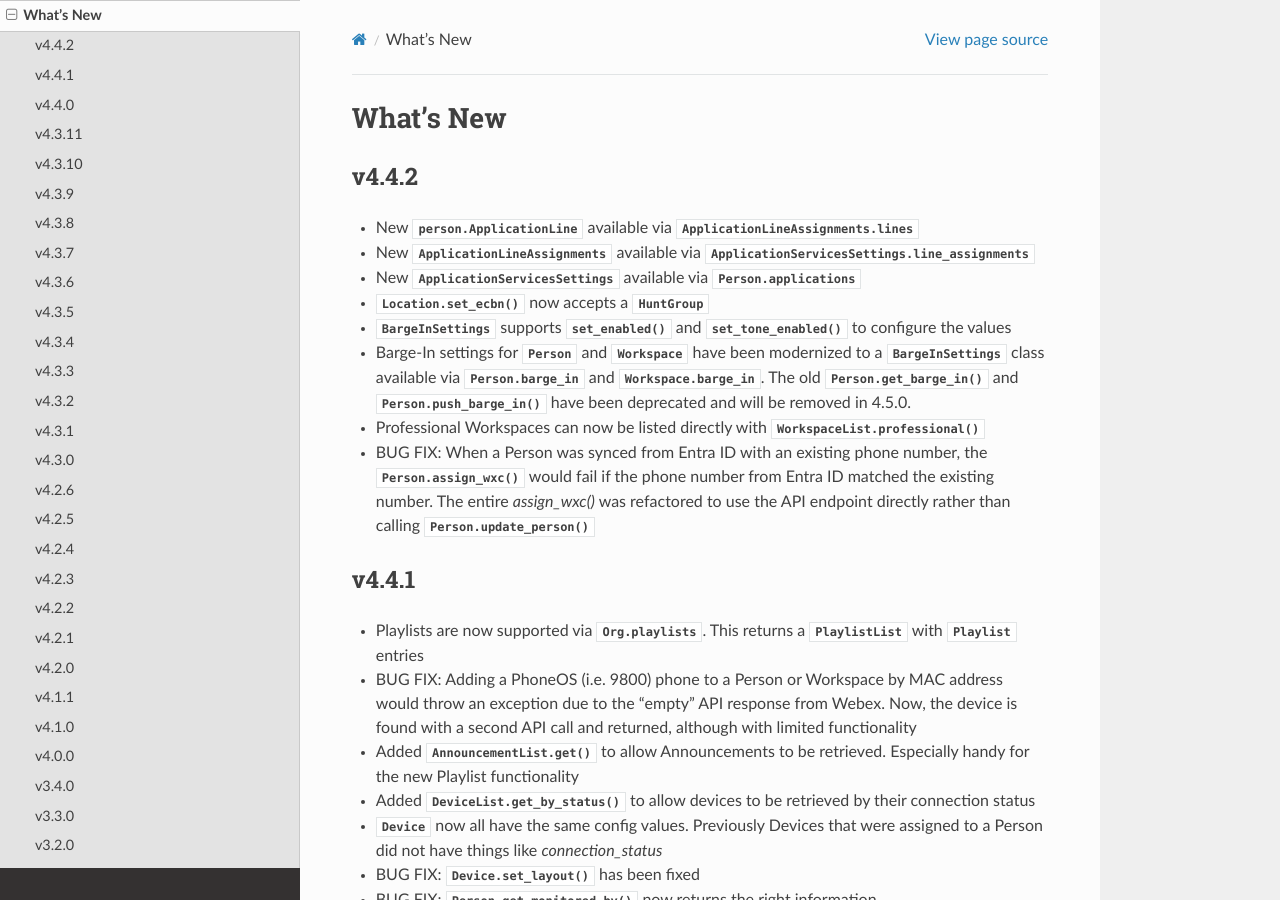
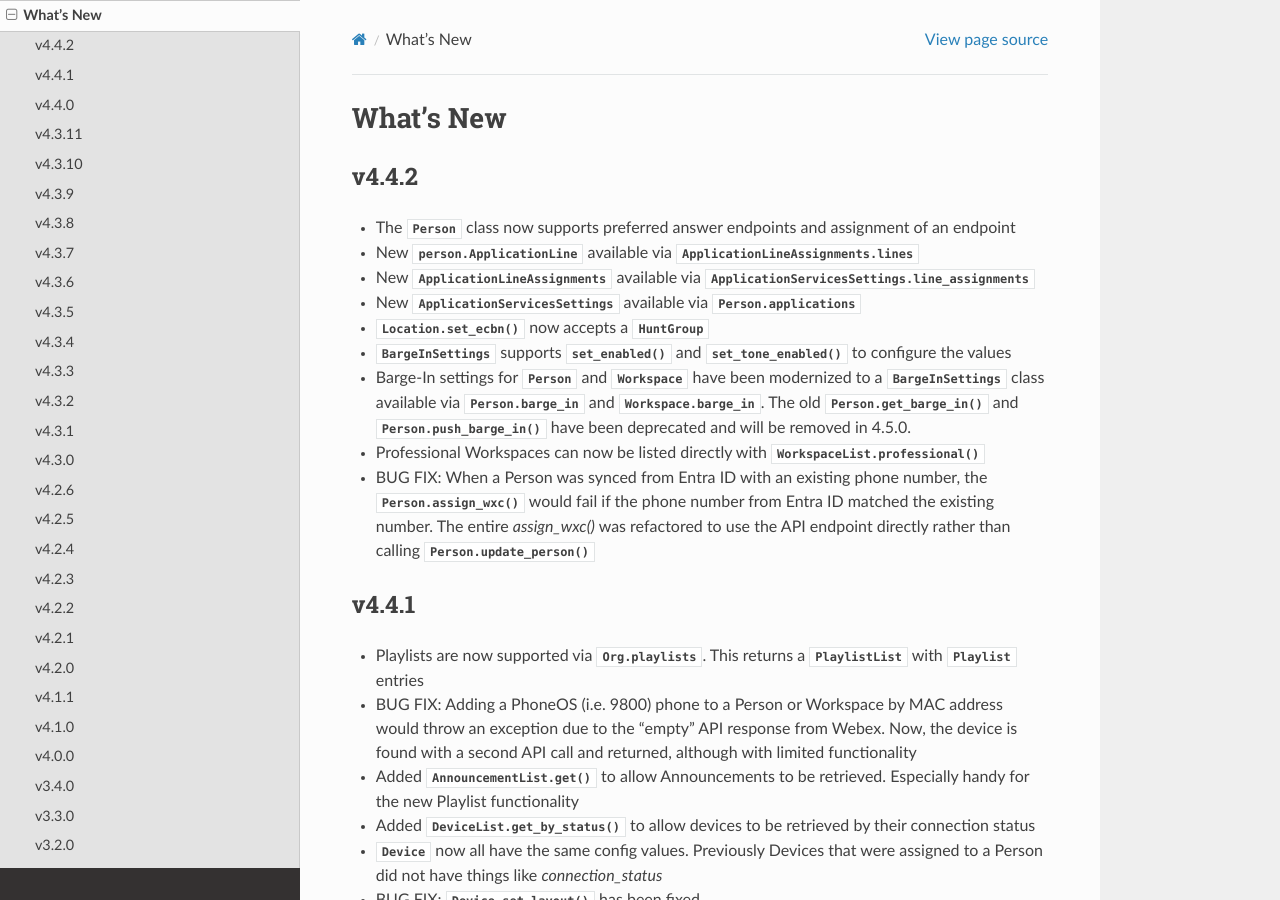
Before and after one commit to kctrey/wxcadm, a Sphinx documentation site: the page built from docs/source/whatsnew.rst, in a window 1280 px wide and 900 px high. Built offline with Sphinx 7.4.7 and the Read the Docs theme 3.1.0, drawn with Linux system fonts in a browser that asks for light colours.

Commit message:
feat:Preferred Answer Endpoint

```diff
--- a/docs/source/whatsnew.rst
+++ b/docs/source/whatsnew.rst
@@ -5,6 +5,7 @@ What's New
 
 v4.4.2
 ------
+- The :class:`~.person.Person` class now supports preferred answer endpoints and assignment of an endpoint
 - New :class:`.person.ApplicationLine` available via :attr:`ApplicationLineAssignments.lines <.person.ApplicationLineAssignments.lines>`
 - New :class:`~.person.ApplicationLineAssignments` available via :attr:`ApplicationServicesSettings.line_assignments <.person.ApplicationServicesSettings.line_assignments>`
 - New :class:`~.person.ApplicationServicesSettings` available via :attr:`Person.applications <.person.Person.applications>`
```
